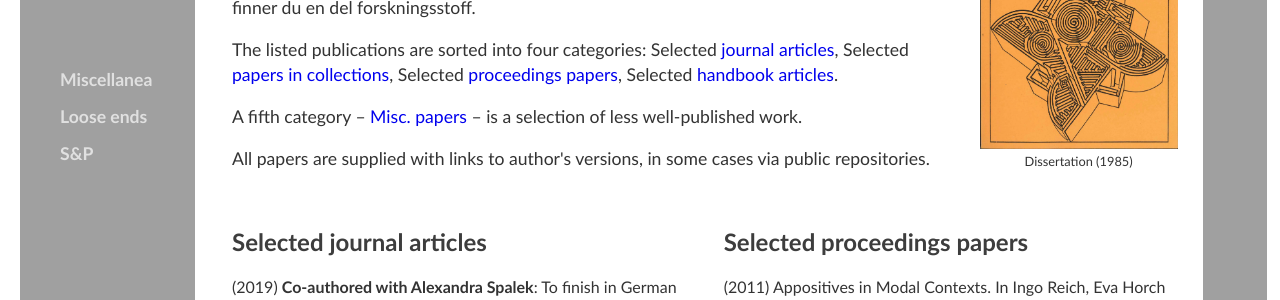
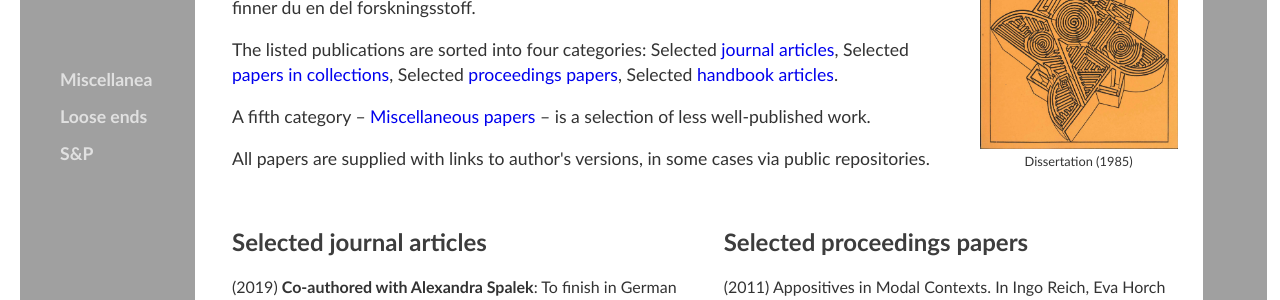
Before and after one commit to kjelljs/kjelljs.github.io, a Jekyll site: the page built from research/index.html, in a window 1280 px wide and 1400 px high. Shown: the part 253-553 px from the top of the window. Built offline with Jekyll 4.4.1, drawn with Linux system fonts in a browser that asks for light colours; some of the changed text lies outside the part shown.

Commit message:
Update index.html

```diff
--- a/research/index.html
+++ b/research/index.html
@@ -13,7 +13,7 @@ figcaption {
 <div style="float:right;"><figure class="rightfig"><img style="height:280px;" src="/pics/SFB99.jpg"><figcaption>Dissertation (1985)</figcaption></figure></div>
 <div class="blurb">
 	<h1>Kjell Johan Sæbø researches</h1>
-	<div class="ingress"><p>Her finner du en del forskningsstoff. Her finner du en del forskningsstoff. Her finner du en del forskningsstoff. Her finner du en del forskningsstoff. Her finner du en del forskningsstoff. Her finner du en del forskningsstoff.</p> <p>The listed publications are sorted into four categories: Selected <a href="#jour">journal articles</a>, Selected <a href="#coll">papers in collections</a>, Selected <a href="#proc">proceedings papers</a>, Selected <a href="#hand">handbook articles</a>.</p><p>A fifth category – <a href="#misc">Misc. papers</a> – is a selection of less well-published work.</p><p>All papers are supplied with links to author's versions, in some cases via public repositories.</p></div>
+	<div class="ingress"><p>Her finner du en del forskningsstoff. Her finner du en del forskningsstoff. Her finner du en del forskningsstoff. Her finner du en del forskningsstoff. Her finner du en del forskningsstoff. Her finner du en del forskningsstoff.</p> <p>The listed publications are sorted into four categories: Selected <a href="#jour">journal articles</a>, Selected <a href="#coll">papers in collections</a>, Selected <a href="#proc">proceedings papers</a>, Selected <a href="#hand">handbook articles</a>.</p><p>A fifth category – <a href="#misc">Miscellaneous papers</a> – is a selection of less well-published work.</p><p>All papers are supplied with links to author's versions, in some cases via public repositories.</p></div>
 	</div><!-- /.blurb -->
 <style type="text/css">
 .left {
@@ -61,7 +61,7 @@ figcaption {
 		    <li>(2019) second </li>
     </ul>
 </br>
-    <h2 id="misc">Misc. papers</h2>
+    <h2 id="misc">Miscellaneous papers</h2>
 	    <ul id="pubs">
 		    <li>(2019) First </li>
 		    <li>(2019) second </li>
```
